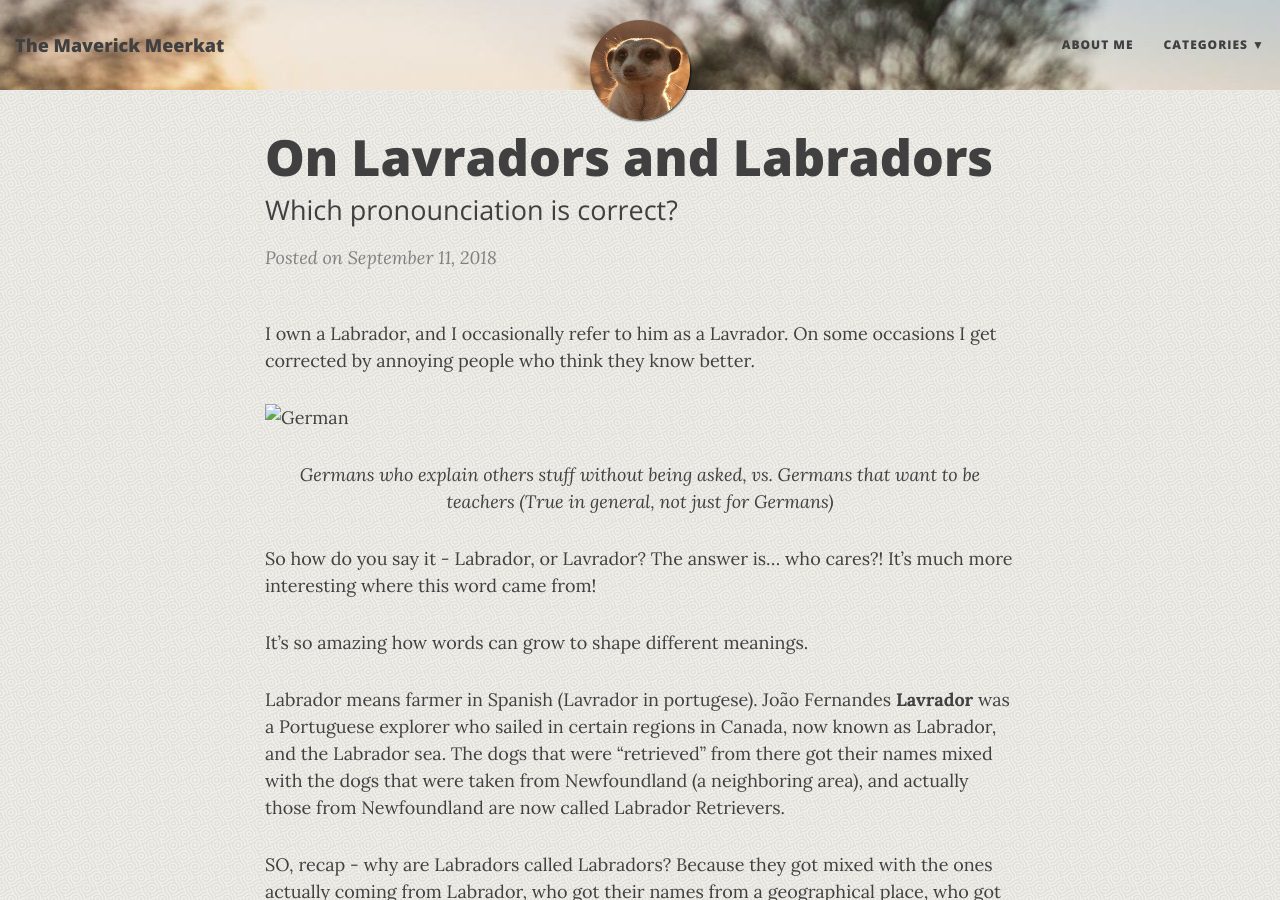
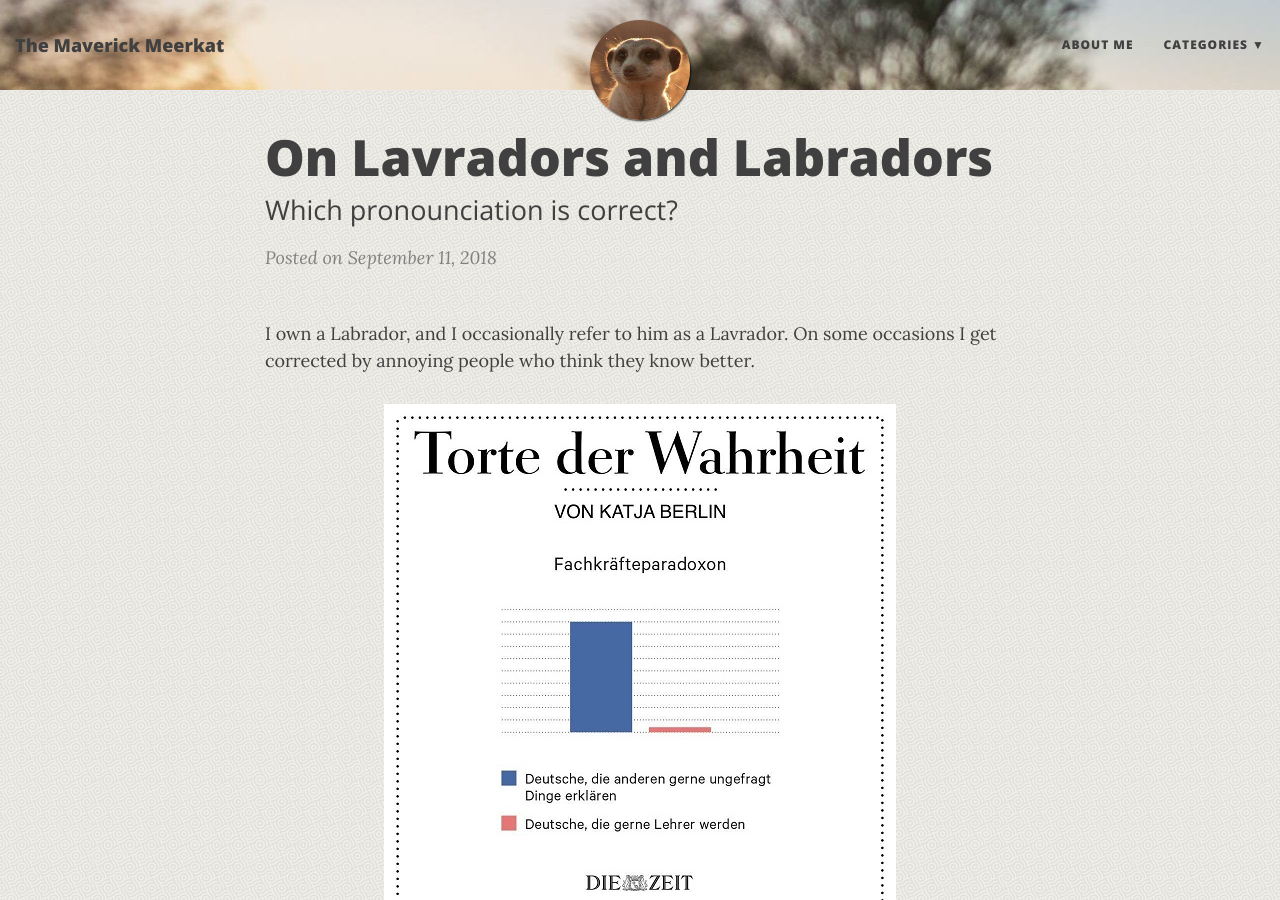
Before and after one commit to MaverickMeerkat/MaverickMeerkat.github.io, a Jekyll site: the page built from _posts/2018-09-11-Lavradors.md, in a window 1280 px wide and 900 px high. Built offline with Jekyll 4.4.1, drawn with Linux system fonts in a browser that asks for light colours; nearby versions of some CDN libraries; comment, search, counter and statistics services are not loaded.

Commit message:
fix Lavradors image

```diff
--- a/_posts/2018-09-11-Lavradors.md
+++ b/_posts/2018-09-11-Lavradors.md
@@ -9,7 +9,7 @@ categories: Etymology
 
 I own a Labrador, and I occasionally refer to him as a Lavrador. On some occasions I get corrected by annoying people who think they know better.
 
-![German](../img/GermanPeople.jpg){: .center-block :}
+![German](../img/lavrador/GermanPeople.jpg){: .center-block :}
 <p align="center"><i>Germans who explain others stuff without being asked, vs. Germans that want to be teachers (True in general, not just for Germans)</i></p>
 
 So how do you say it - Labrador, or Lavrador? The answer is... who cares?! It's much more interesting where this word came from!
@@ -20,7 +20,7 @@ Labrador means farmer in Spanish (Lavrador in portugese). João Fernandes **Lavr
 
 SO, recap - why are Labradors called Labradors? Because they got mixed with the ones actually coming from Labrador, who got their names from a geographical place, who got its name from a Portuguese explorer (after mixing the V with a B), who got his name (probably) because one of his ancestors was a farmer.
 
-![Buddy](../img/lavrador.jpg){: .center-block :}
+![Buddy](../img/lavrador/lavrador.jpg){: .center-block :}
 <p align="center"><i>Buddy - me' ol' Lavrador and I</i></p>
 
 On a side note - **Rotweilers** are named after the city of Rotweil, Germany, where it was used by travelling butchers to protect their cattle. (Their full name is Rottweiler "Metzgerhunds", or "Butchers' Dogs"). Rotweil (probably) comes from rote Villa / Rutvilla, literally red-villa, which alludes probably to the color of houses of the city in ancient times. So a dog breed name comes from a city name, that comes from the color of a distinguished house colors it had.
```
